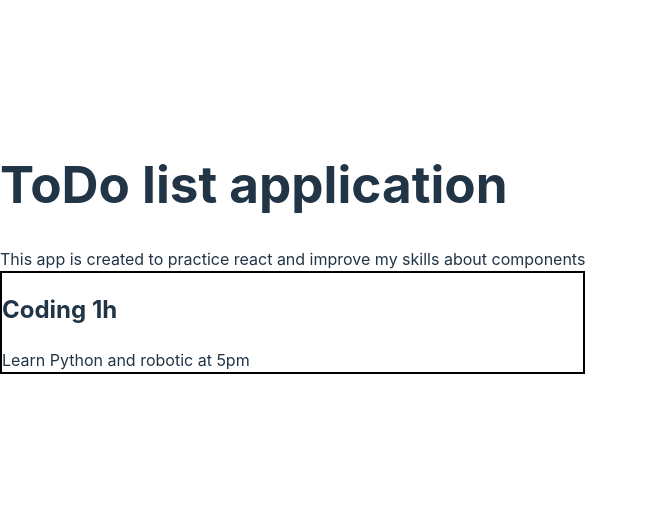
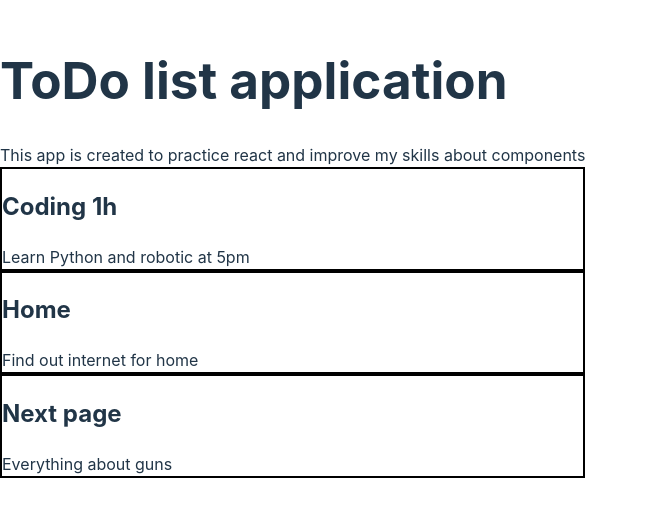
Before and after one commit to kwrona05/React-ToDo-list, a React (Vite) app in the folder Reac-test-project/: page / in a window 1280 px wide. Shown: the part 152-668 px from the top of the page, without its empty margins (0-648 px from the left). Built offline with nearby package versions, Linux system fonts and the light colour scheme.

Commit message:
Add new tiles

```diff
--- a/Reac-test-project/src/App.jsx
+++ b/Reac-test-project/src/App.jsx
@@ -17,6 +17,12 @@ function App() {
       <Tile
       title="Coding 1h"
       task="Learn Python and robotic at 5pm" />
+      <Tile
+      title="Home"
+      task="Find out internet for home"/>
+      <Tile
+      title="Next page"
+      task="Everything about guns"/>
     </div>
 )
 }
```
